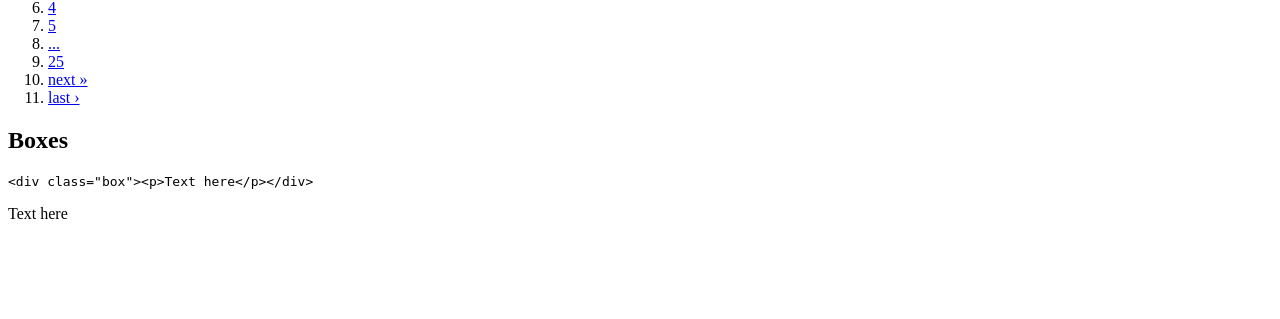
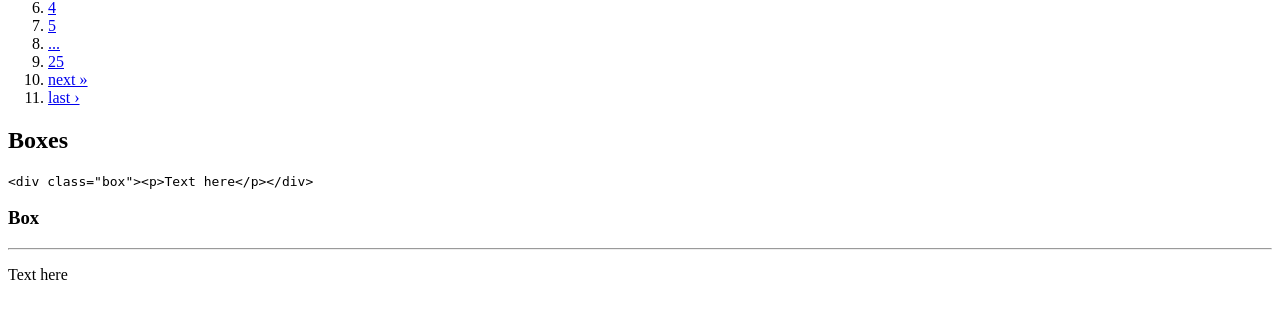
Before and after one commit to what-digital/divio-styleguide, a Django app: template divio_styleguide/templates/divio_styleguide/section_components.html in a window 1280 px wide. Shown: the part 246-565 px from the top of the page. Run offline with Django 3.2, Linux system fonts and the light colour scheme; the template is opened without the code that fills it, so the values that code supplies are empty.

Commit message:
added better box example

```diff
--- a/divio_styleguide/templates/divio_styleguide/section_components.html
+++ b/divio_styleguide/templates/divio_styleguide/section_components.html
@@ -27,7 +27,9 @@ jQuery(document).ready(function ($) {
 		<div class="grid-8 omega">
 			<h2>Boxes</h2>
 			<p><code>&lt;div class="box">&lt;p>Text here&lt;/p>&lt;/div></code></p>
-			<div class="box">
+			<div class="box box-padding">
+				<h3>Box</h3>
+				<hr />
 				<p>Text here</p>
 			</div>
 		</div>
```
